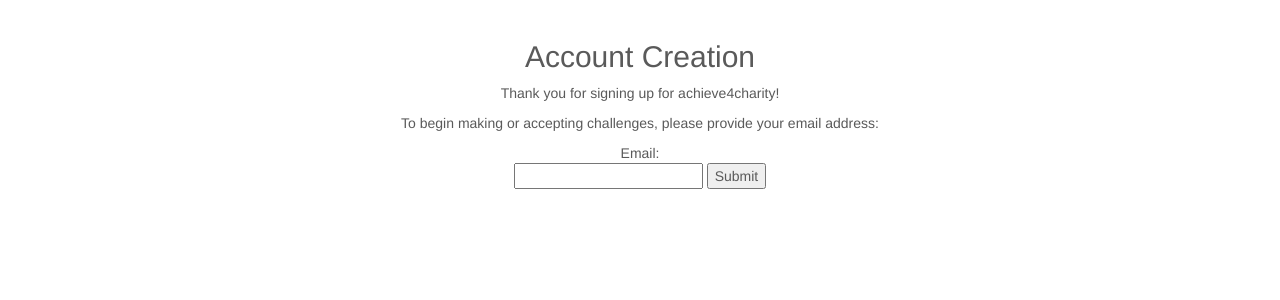
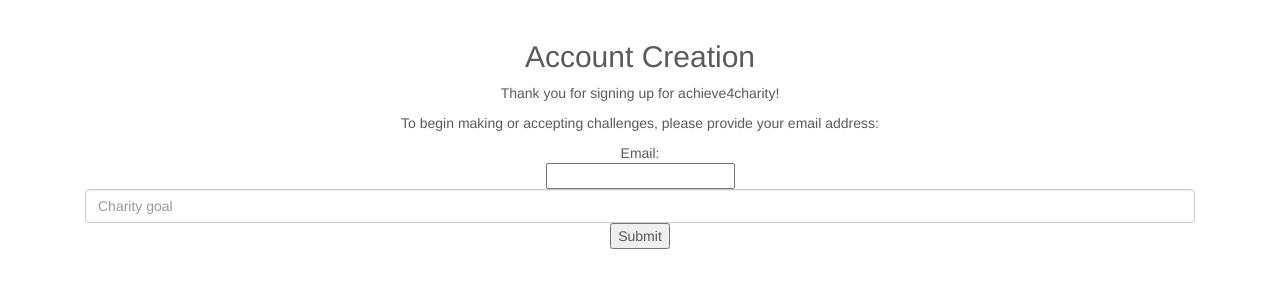
Before and after one commit to MarkRobbo/GreatUniHack2015, a PHP site: page /newAccount.php?openid_assoc_handle=1 in a window 1280 px wide. Shown: the part 51-351 px from the top of the page. Run offline with PHP 8.4, Linux system fonts and the light colour scheme; the visitor is signed in with stand-in values (Sample User, id 1).

Commit message:
Add auto complete to gamer page

```diff
--- /dev/null
+++ b/html/.#sponsor.php
@@ -0,0 +1 @@
+tlater@Ren.11816:1449321160
--- a/html/js/typeaheadData.js
+++ b/html/js/typeaheadData.js
@@ -1,4 +1,4 @@
-function connectTypeahead (element, source) {
+function connectTypeahead (element, source, next) {
     element.typeahead();
 
     element.keypress(function (e) {
@@ -24,6 +24,8 @@
             console.log(strings);
 
             element.data('typeahead').source = strings;
+
+            next(data);
         });
     });
 }
--- a/html/newAccount.php
+++ b/html/newAccount.php
@@ -23,11 +23,36 @@
         <p>To begin making or accepting challenges, please provide your email address:</p>
         <form action="newAccount.php" method="POST">
           Email:<br>
-          <input type="email" name="email">
+          <input type="email" name="email"></input>
+          <input type="text" id="charity" data-provide="typeahead"
+                 autocomplete="off" class="form-control"
+                 placeholder="Charity goal"></input>
+          <input class="hidden" id="charity_id">
           <input type="submit" value="Submit">
         </form>
       </div>
     </div>
+
+    <script src="/js/jquery.min.js"></script>
+    <script src="/js/bootstrap.min.js"></script>
+    <script src="/js/bootstrap3-typeahead.min.js"></script>
+    <script src="/js/typeaheadData.js"></script>
+
+    <script type="text/javascript">
+      var element;
+      var source;
+
+      var hidden = $('#charity_id');
+
+      element = $('#charity');
+      connectTypeahead(element, "/login/getCharities.php?typed=",
+                       function (data) {
+                           console.log(hidden);
+                           console.log(data);
+      });
+
+    </script>
+
   </body>
 
 </html>
```
